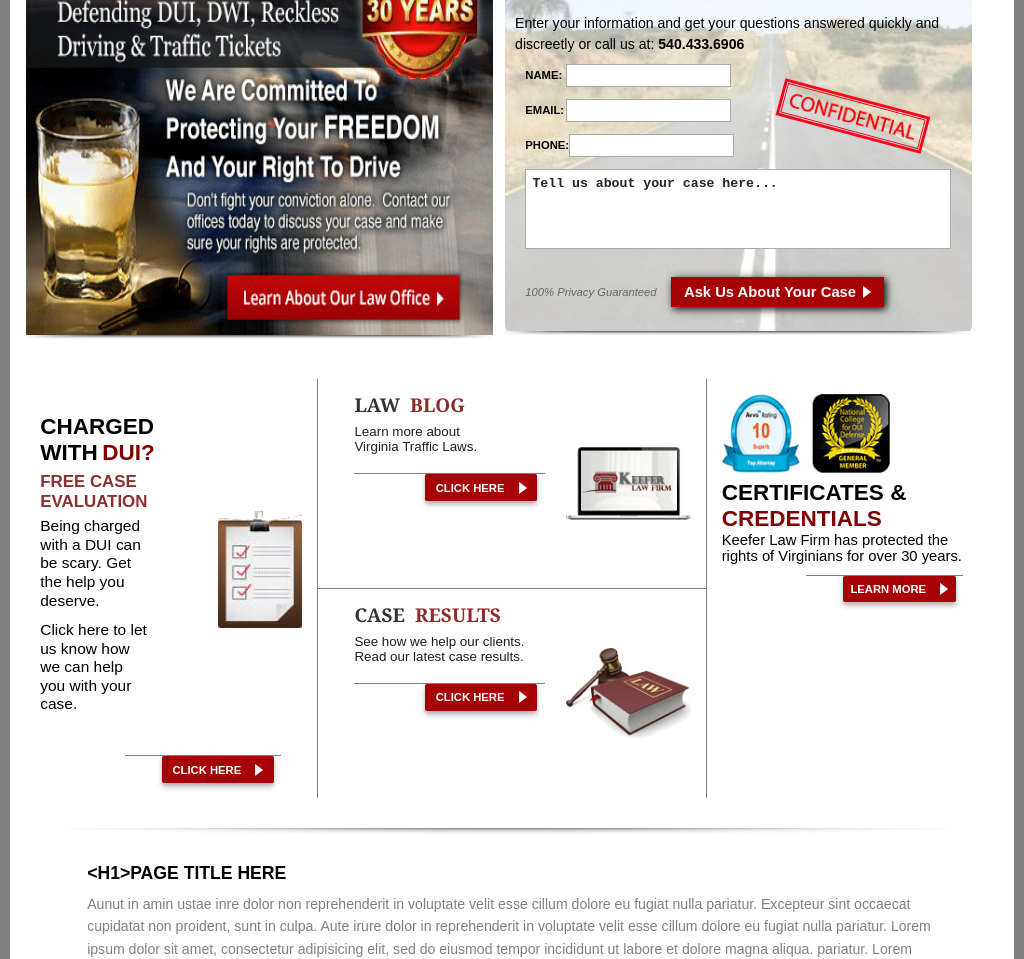
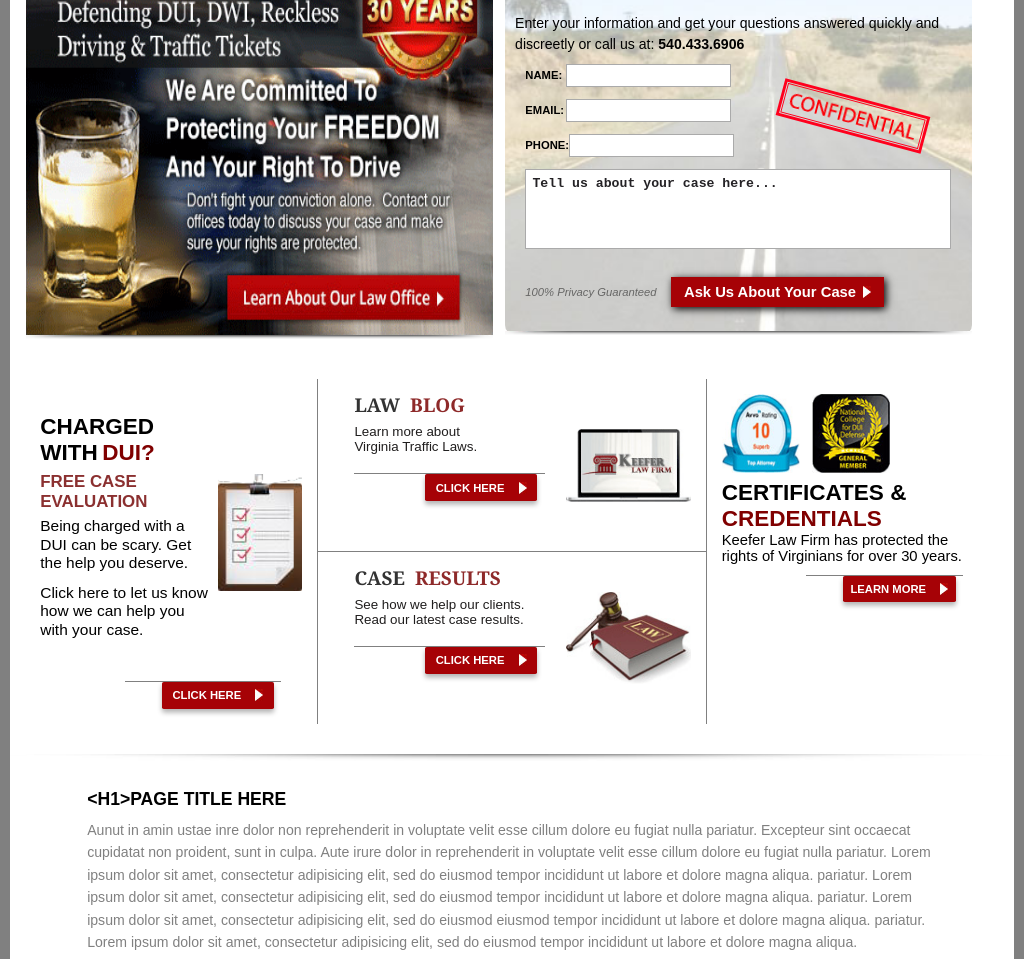
Before and after one commit to Tai-moor/Urraan_Task_5, a plain HTML site: page index.html in a window 1024 px wide. Shown: the part 222-1181 px from the top of the page. Drawn offline with Linux system fonts and the light colour scheme.

Commit message:
Task 5 Updated

```diff
--- a/style.css
+++ b/style.css
@@ -837,10 +837,6 @@ h2 {
     margin: 10px 0;
   }
 
-  .paragraph {
-    width: 65%;
-  }
-
   .paragraph p {
     font-size: 1.1rem;
     padding-bottom: 0.4rem;
@@ -956,10 +952,6 @@ h2 {
   .text-content {
     gap: 10px;
     margin: 10px 0;
-  }
-
-  .paragraph {
-    width: 65%;
   }
 
   .paragraph p {
```
